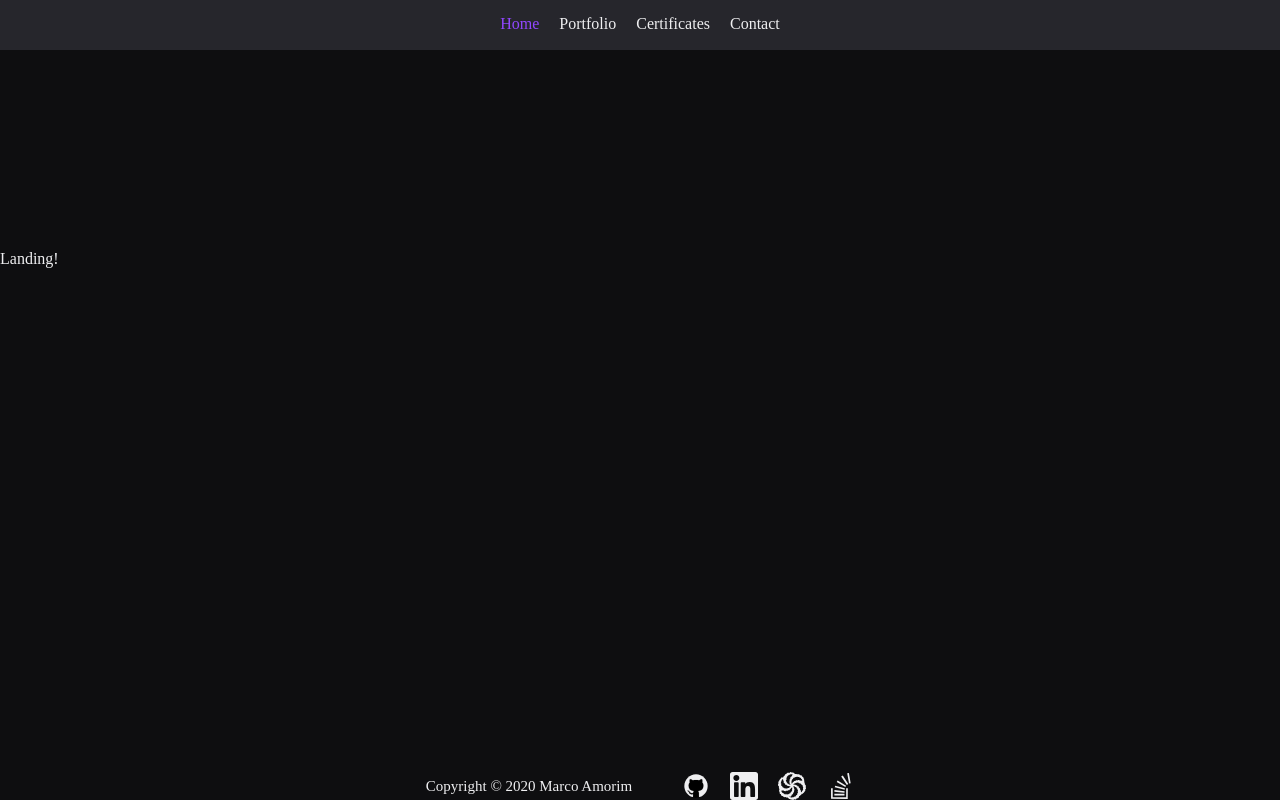
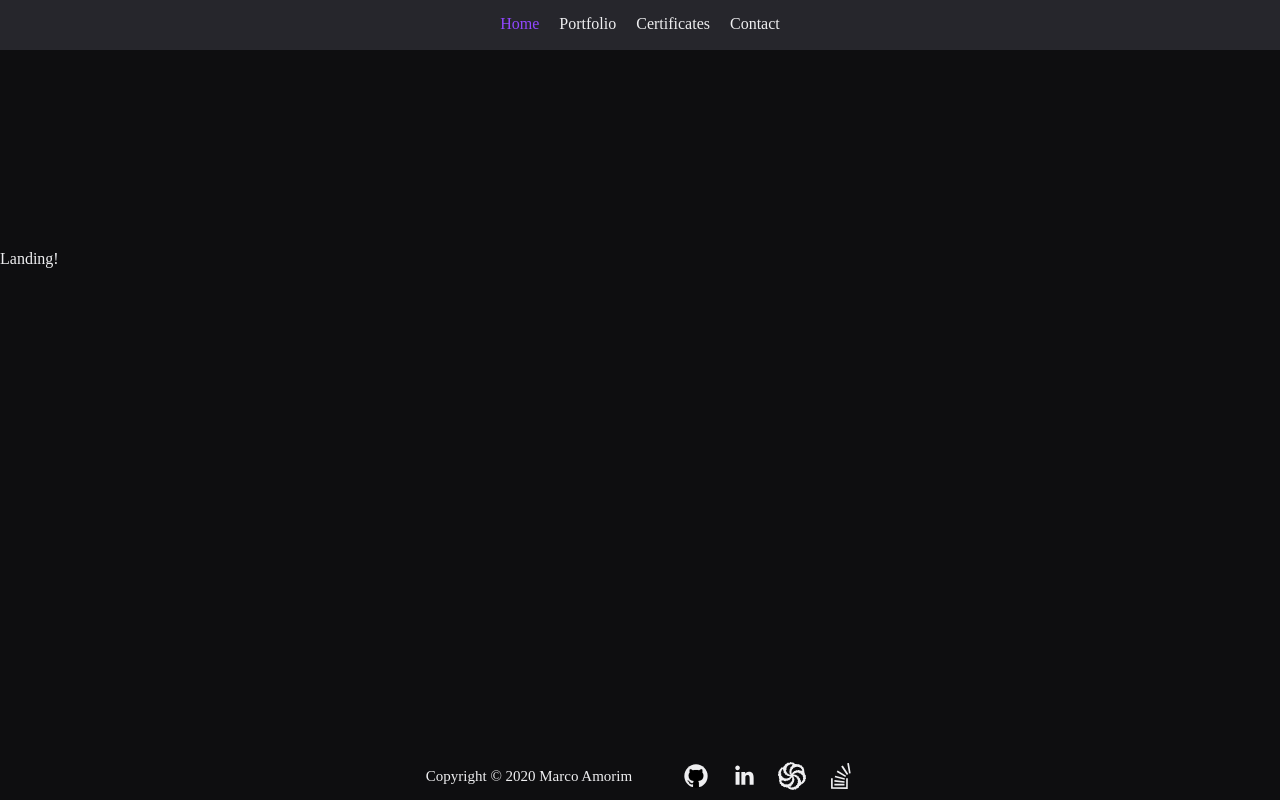
Before and after one commit to marco-amorim/website, a React (Create React App) app: page / in a window 1280 px wide. Built offline with nearby package versions, Linux system fonts and the light colour scheme; a web font is replaced by a local one.

Commit message:
new icon and 1rem border bottom o footer

```diff
--- a/src/components/Footer/styles.css
+++ b/src/components/Footer/styles.css
@@ -26,6 +26,10 @@
 	.page-footer ul {
 		margin: 0;
 	}
+
+	.page-footer {
+		margin-bottom: 1rem;
+	}
 }
 
 /* Mobile */
```
Also changed, not shown: src/assets/images/icons/linkedin-hover.svg, src/assets/images/icons/linkedin.svg.
